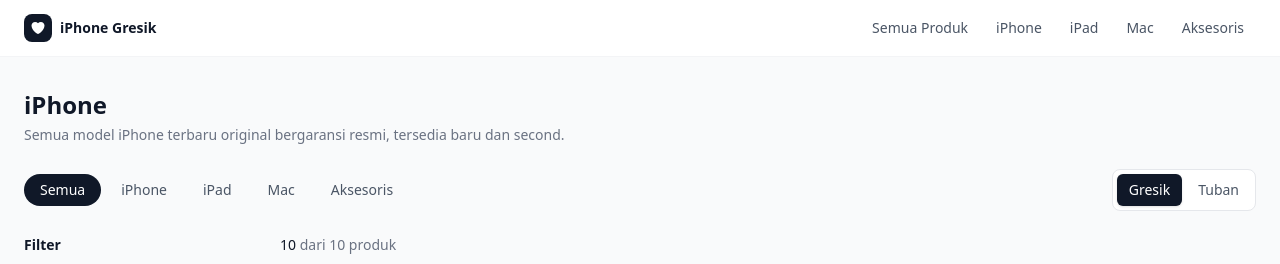
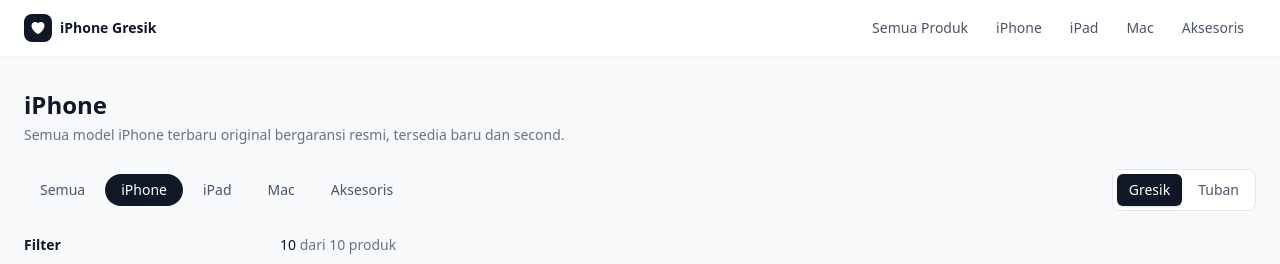
Before and after one commit to morrusdigital/iphonegresik-website, a Next.js app: page /category/iphone in a window 1280 px wide. Shown: the top 264 px of the page. Built offline with nearby package versions, Linux system fonts and the light colour scheme.

Commit message:
feat(product-grid): enhance ProductGrid with category navigation and synchronization

```diff
--- a/app/(public)/category/[slug]/page.tsx
+++ b/app/(public)/category/[slug]/page.tsx
@@ -109,7 +109,11 @@
       </div>
 
       {/* Grid dengan filter — Client Component */}
-      <ProductGrid initialProducts={products} />
+      <ProductGrid
+        initialProducts={products}
+        initialCategory={category}
+        navigateByCategory
+      />
     </div>
   )
 }
--- a/components/catalog/ProductGrid.tsx
+++ b/components/catalog/ProductGrid.tsx
@@ -1,6 +1,7 @@
 'use client'
 
-import { useState } from 'react'
+import { useEffect, useState } from 'react'
+import { useRouter } from 'next/navigation'
 import type { Product, Category, BranchKey } from '@/types/products'
 import { useFilters } from '@/hooks/useFilters'
 import { useBranch } from '@/hooks/useBranch'
@@ -18,11 +19,32 @@
 
 interface ProductGridProps {
   initialProducts: Product[]
+  initialCategory?: Category | 'semua'
+  navigateByCategory?: boolean
 }
 
-export default function ProductGrid({ initialProducts }: ProductGridProps) {
-  const [activeCategory, setActiveCategory] = useState<Category | 'semua'>('semua')
+const CATEGORY_ROUTE_MAP: Record<Category, string> = {
+  iphone: 'iphone',
+  ipad: 'ipad',
+  macbook: 'mac',
+  accessories: 'aksesoris',
+}
+
+export default function ProductGrid({
+  initialProducts,
+  initialCategory = 'semua',
+  navigateByCategory = false,
+}: ProductGridProps) {
+  const router = useRouter()
+  const [localCategory, setLocalCategory] = useState<Category | 'semua'>(initialCategory)
   const [isMobileFilterOpen, setIsMobileFilterOpen] = useState(false)
+
+  // Sinkronkan tab aktif setiap kali kategori dari route berubah.
+  useEffect(() => {
+    setLocalCategory(initialCategory)
+  }, [initialCategory])
+
+  const activeCategory = navigateByCategory ? initialCategory : localCategory
 
   // Hook cabang
   const { activeBranchKey, branches, setBranch } = useBranch('gresik')
@@ -53,7 +75,17 @@
       <div className="flex flex-col gap-4 sm:flex-row sm:items-center sm:justify-between">
         <CategoryTabs
           activeCategory={activeCategory}
-          onChange={(cat) => { setActiveCategory(cat); resetFilters() }}
+          onChange={(cat) => {
+            resetFilters()
+
+            if (navigateByCategory) {
+              if (cat === activeCategory) return
+              router.push(cat === 'semua' ? '/katalog' : `/kategori/${CATEGORY_ROUTE_MAP[cat]}`)
+              return
+            }
+
+            setLocalCategory(cat)
+          }}
         />
         <BranchDropdown
           branches={branches}
```
